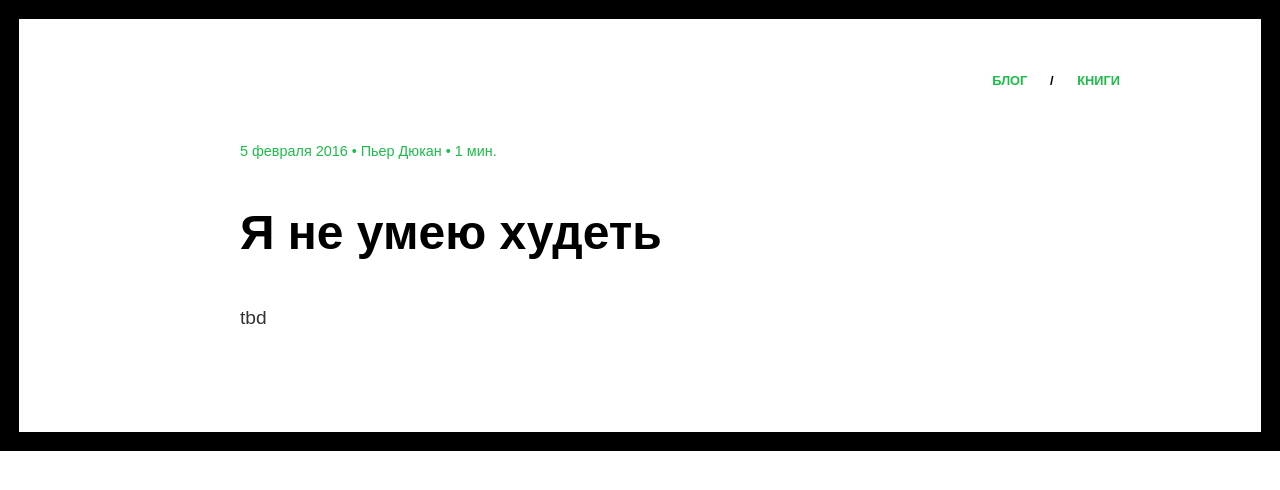
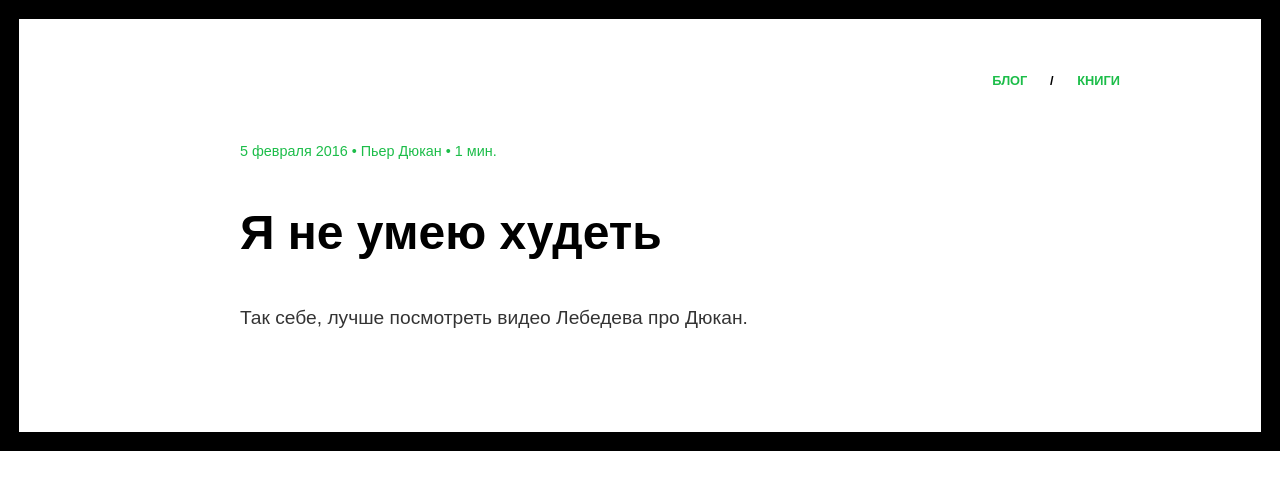
Before and after one commit to shuhrat/book, a Jekyll site: the page built from _posts/2016-02-05-dukan.md, in a window 1280 px wide. Shown: the top 490 px of the page. Built offline with Jekyll 4.4.1, drawn with Linux system fonts in a browser that asks for light colours; some web fonts are replaced; Markdown is read by kramdown in place of the engine named in the settings.

Commit message:
Update 2016-02-05-dukan.md

```diff
--- a/_posts/2016-02-05-dukan.md
+++ b/_posts/2016-02-05-dukan.md
@@ -4,4 +4,4 @@ authors:  Пьер Дюкан
 link: http://www.ozon.ru/context/detail/id/6752353/
 ---
 
-tbd
+Так себе, лучше посмотреть видео Лебедева про Дюкан.
```
